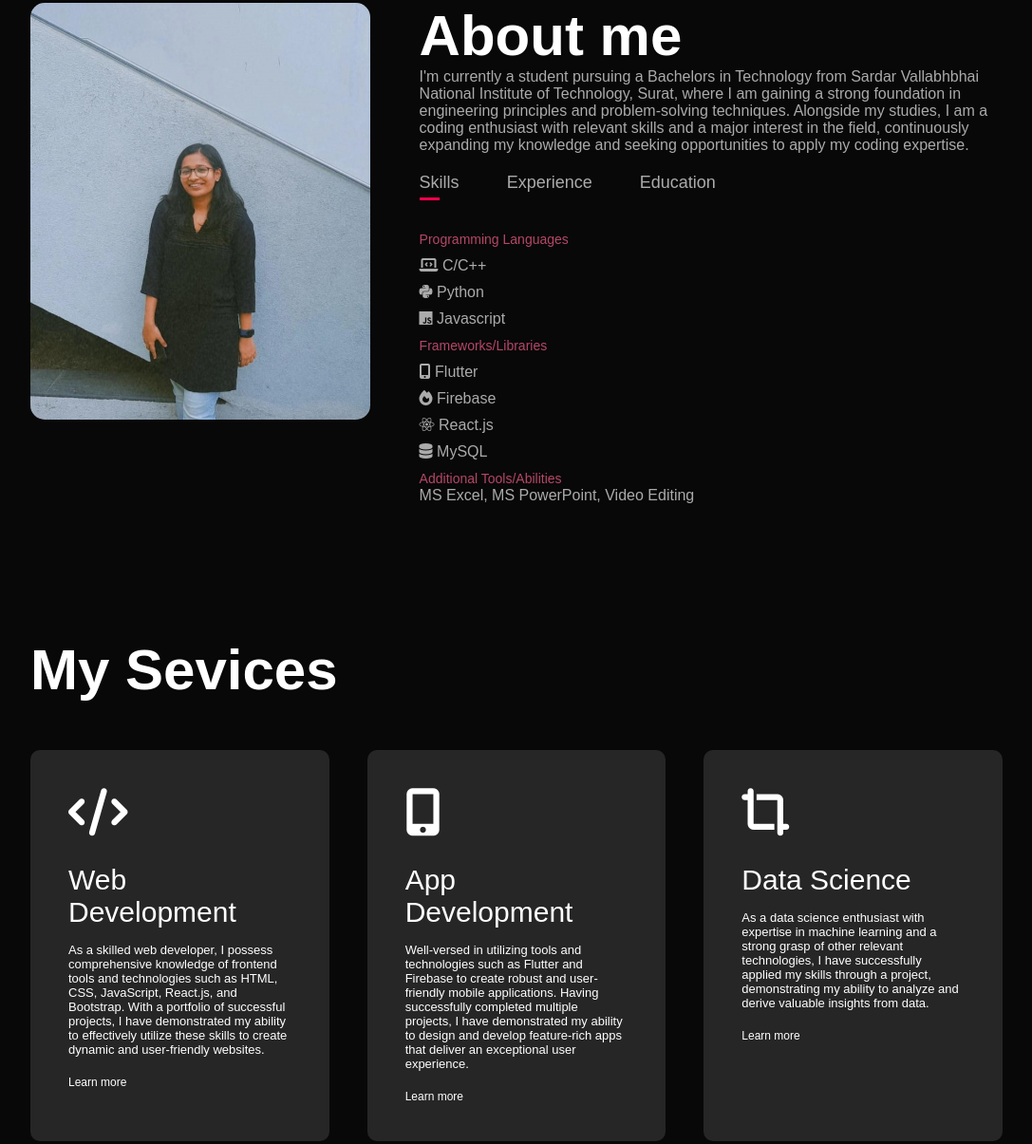
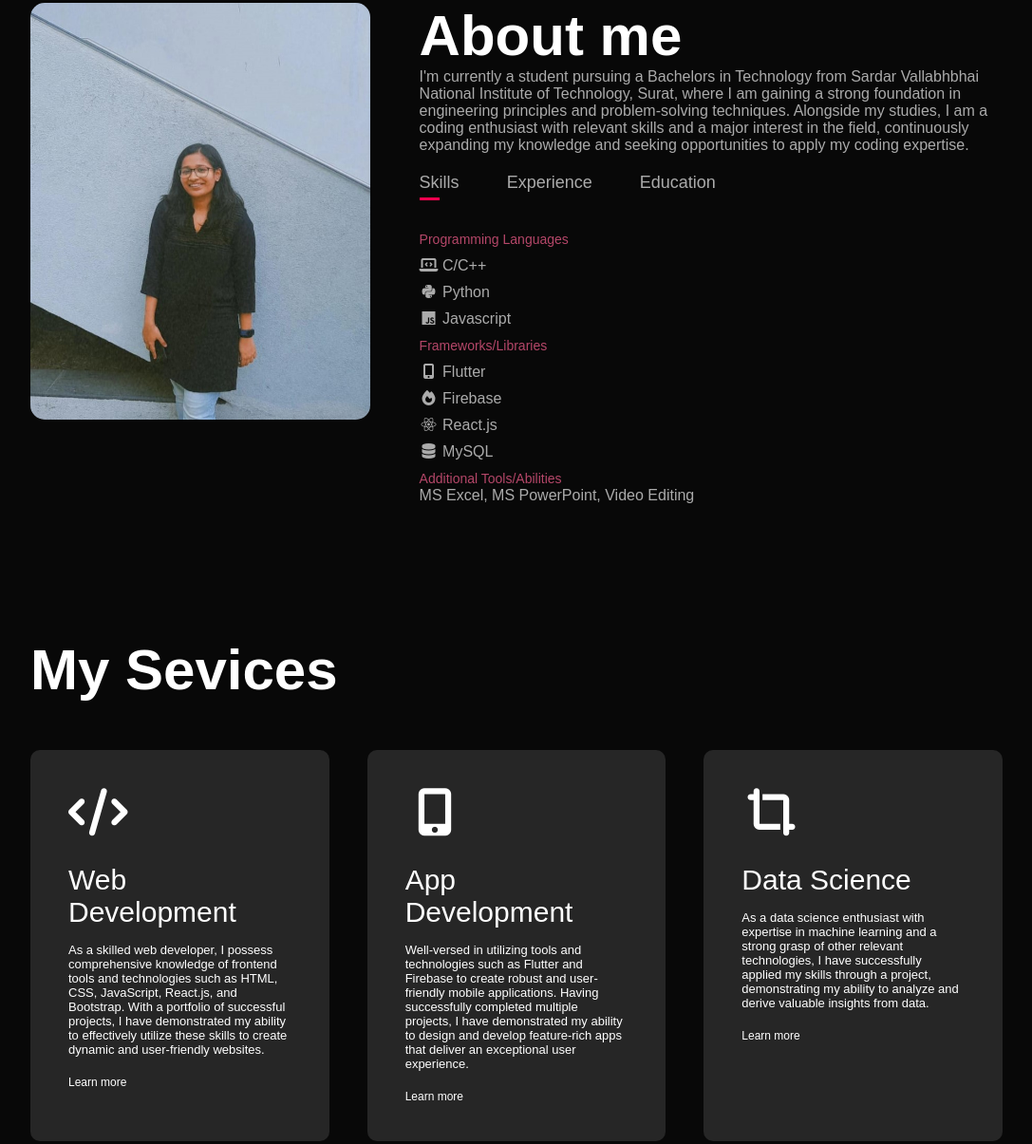
Before and after one commit to molishah/MoliShah, a plain HTML site: page index.html in a window 1280 px wide. Shown: the part 887-2092 px from the top of the page at 95% size, without its empty margins (96-1183 px from the left). Drawn offline with Linux system fonts and the light colour scheme.

Commit message:
fixing fontawesome

```diff
--- a/index.html
+++ b/index.html
@@ -6,6 +6,11 @@
     <meta name="viewport" content="width=device-width, initial-scale=1.0">
     <title>Personal Portfolio Website</title>
     <link rel="stylesheet" href="style.css">
+    <link rel="stylesheet" href="/static/fontawesome-all.css">
+    <link rel="stylesheet" href="/static/fontawesome.css">
+    <link rel="stylesheet" href="/static/fa-brands.css">
+    <link rel="stylesheet" href="/static/fa-regular.css">
+    <link rel="stylesheet" href="/static/fa-solid.css">
     <script src="http://kit.fontawesome.com/c4254e24a8.js" crossorigin="anonymous"></script>
 </head>
 <body>
```
